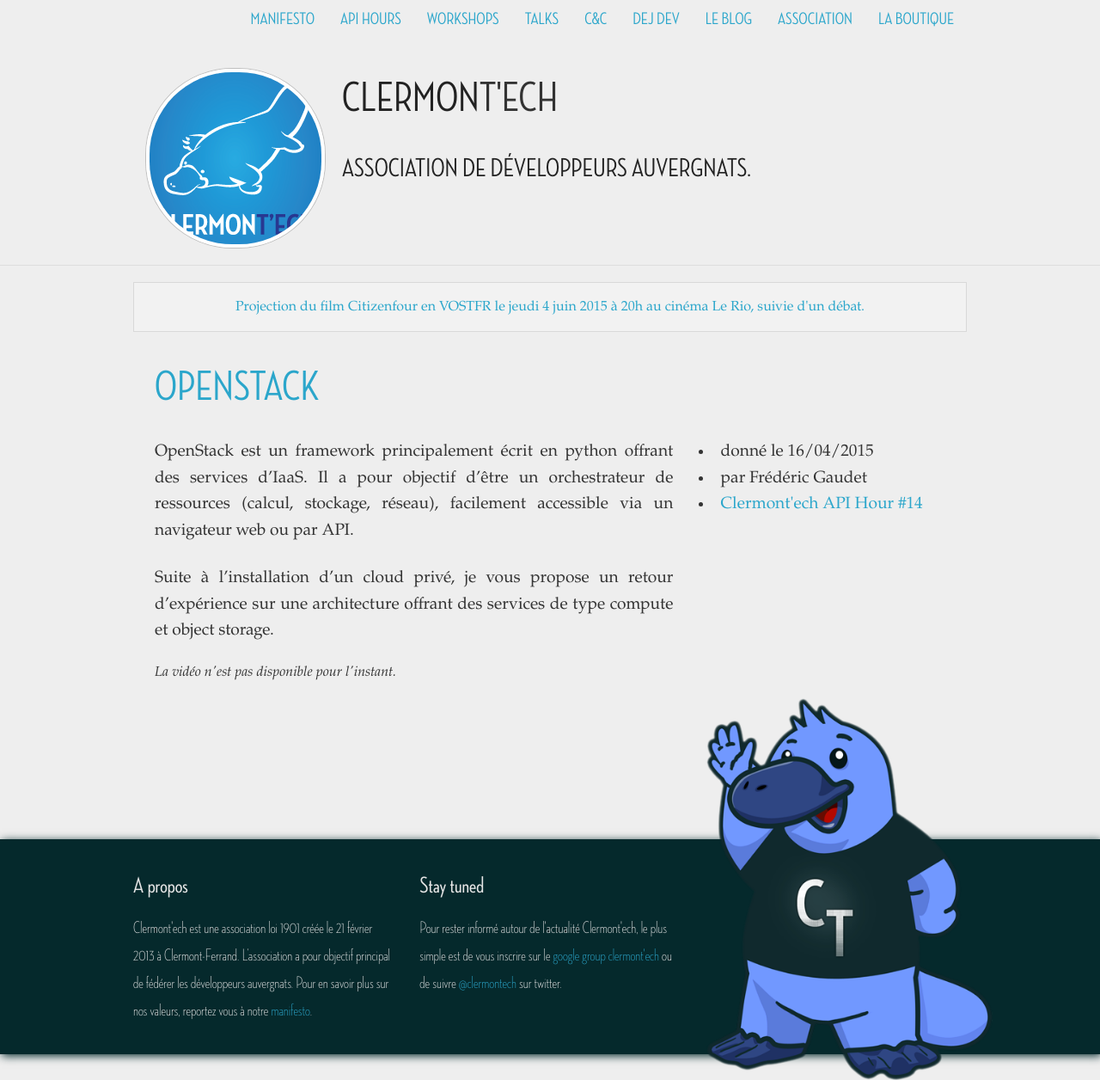
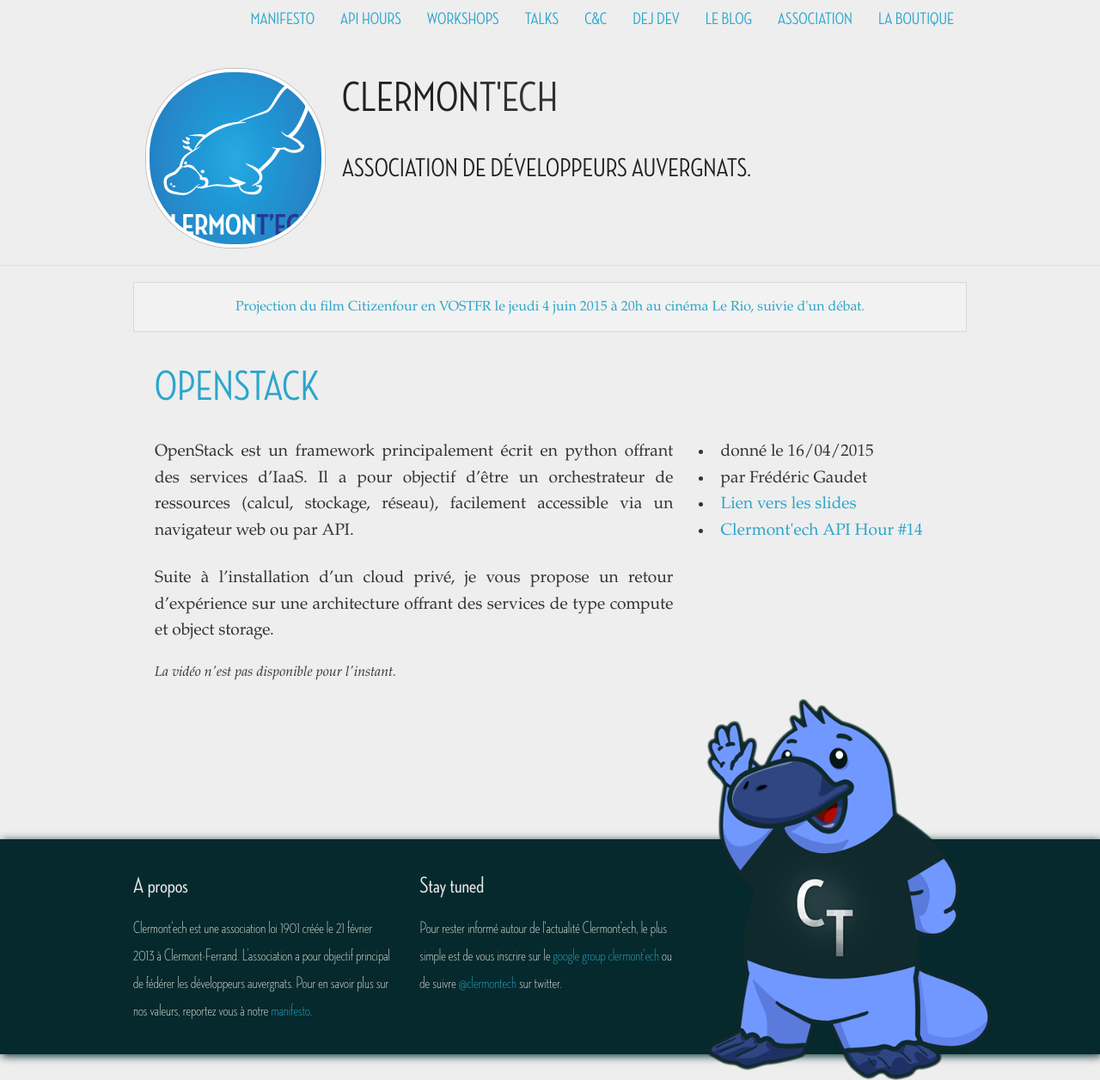
Before and after one commit to clermontech/clermontech.github.com, a Jekyll site: the page built from _posts/2015-04-16-2-frederic-gaudet-openstack.md, in a window 1280 px wide. Shown: the whole page at 86% size. Built offline with Jekyll 4.4.1, drawn with Linux system fonts in a browser that asks for light colours; Markdown is read by kramdown in place of the engine named in the settings; some of the changed lines change nothing that is shown.

Commit message:
add Fred's slides

```diff
--- a/_posts/2015-04-16-2-frederic-gaudet-openstack.md
+++ b/_posts/2015-04-16-2-frederic-gaudet-openstack.md
@@ -10,7 +10,7 @@
 author_url:
 author_image:
 
-slides_url:
+slides_url: http://www.akatone.com/resources/20150416-Presentation_OpenStack.pdf
 video:
 
 title: "OpenStack"
```
